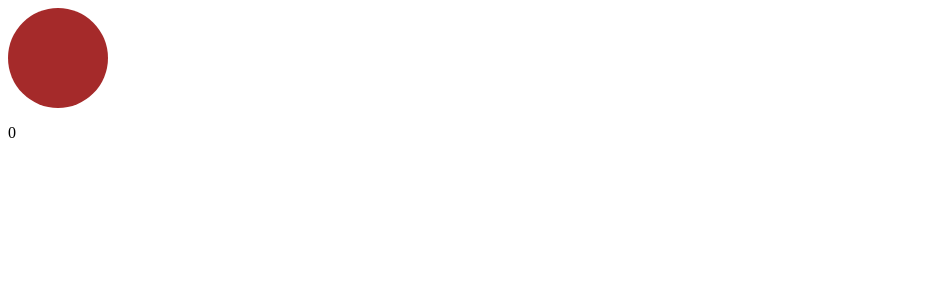
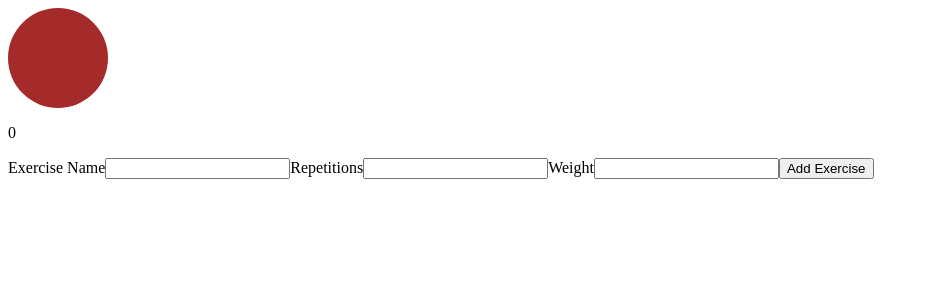
Before and after one commit to wagneramelo/academy, an Angular app: page / in a window 1280 px wide. Shown: the top 300 px of the page, without its empty margins (0-929 px from the left). Built offline with nearby package versions, Linux system fonts and the light colour scheme.

Commit message:
Formulário de inserção funcionando e listagem também

```diff
--- a/src/app/app.module.ts
+++ b/src/app/app.module.ts
@@ -3,16 +3,18 @@ import { NgModule } from '@angular/core';
 
 import { AppRoutingModule } from './app-routing.module';
 import { AppComponent } from './app.component';
+import { ReactiveFormsModule } from '@angular/forms';
 import { MainComponentComponent } from './pages/main-component/main-component.component';
 
 @NgModule({
   declarations: [
     AppComponent,
-    MainComponentComponent
+    MainComponentComponent,
   ],
   imports: [
     BrowserModule,
-    AppRoutingModule
+    AppRoutingModule,
+    ReactiveFormsModule,
   ],
   providers: [],
   bootstrap: [MainComponentComponent]
--- a/src/app/pages/main-component/main-component.component.html
+++ b/src/app/pages/main-component/main-component.component.html
@@ -1,3 +1,15 @@
 
-<div id="clock" [ngStyle]="styleClock" (click)="runClock()"></div>
+<div id="clock" (click)="runClock()"></div>
 <p>{{counter}}</p>
+
+<form [formGroup]="exerciseForm" (ngSubmit)="addExercise()">
+    <label for="name">Exercise Name</label>
+    <input type="text" formControlName="name">
+    <label for="repetititons">Repetitions</label>
+    <input type="number" formControlName="repetitions">
+    <label for="repetititons">Weight</label>
+    <input type="number" formControlName="weight">
+    <button type="submit">Add Exercise</button>
+</form>
+
+<p *ngFor="let exercise of exerciseList">Exercise Name: {{exercise.name}} Exercise Repetitions: {{exercise.repetitions}} Exercise Weight: {{exercise.weight}}</p>
--- a/src/app/pages/main-component/main-component.component.ts
+++ b/src/app/pages/main-component/main-component.component.ts
@@ -1,5 +1,6 @@
 import { Component, OnInit } from '@angular/core';
 import { Exercise } from 'src/app/models/exercise';
+import { FormGroup, FormControl, Validators } from '@angular/forms';
 
 @Component({
   selector: 'app-main-component',
@@ -9,27 +10,31 @@ import { Exercise } from 'src/app/models/exercise';
 export class MainComponentComponent implements OnInit {
 
   counter:number = 0;
-  names:Exercise[] = [];
+  exerciseList:Exercise[] = [];
+  restTimeinSeconds:number = 60;
+
+  exerciseForm = new FormGroup({
+    name: new FormControl('',[Validators.required]),
+    repetitions: new FormControl('',[Validators.required,Validators.pattern('^[0-9]*$')]),
+    weight: new FormControl('',[Validators.required]),
+  })
 
 
-  styleClock = {
-
-  }
   constructor() { }
 
   ngOnInit(): void {
   }
 
   runClock = ()=>{
+    do{
+    setInterval(()=>{
+      this.counter++;
+    },1000)
+    }while(this.counter < 60)
+  }
 
-    this.names.map(mape => console.log(mape));
-
-    setInterval(()=>{
-      this.styleClock = {
-        "background-color" : "black"
-      }
-      this.counter++
-    },1000)
+  addExercise = () => {
+    this.exerciseList.push(this.exerciseForm.value);
   }
 
 }
```
